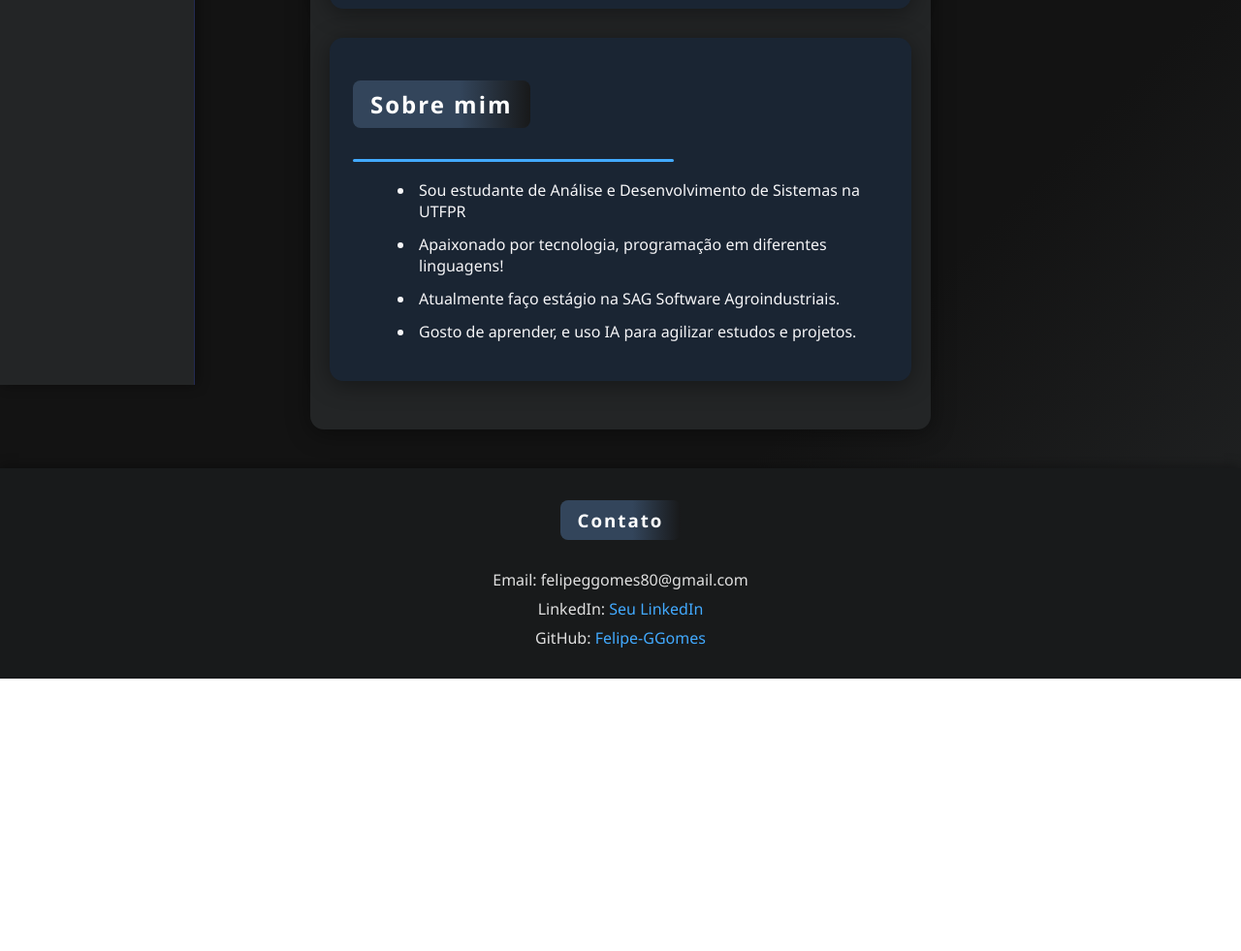
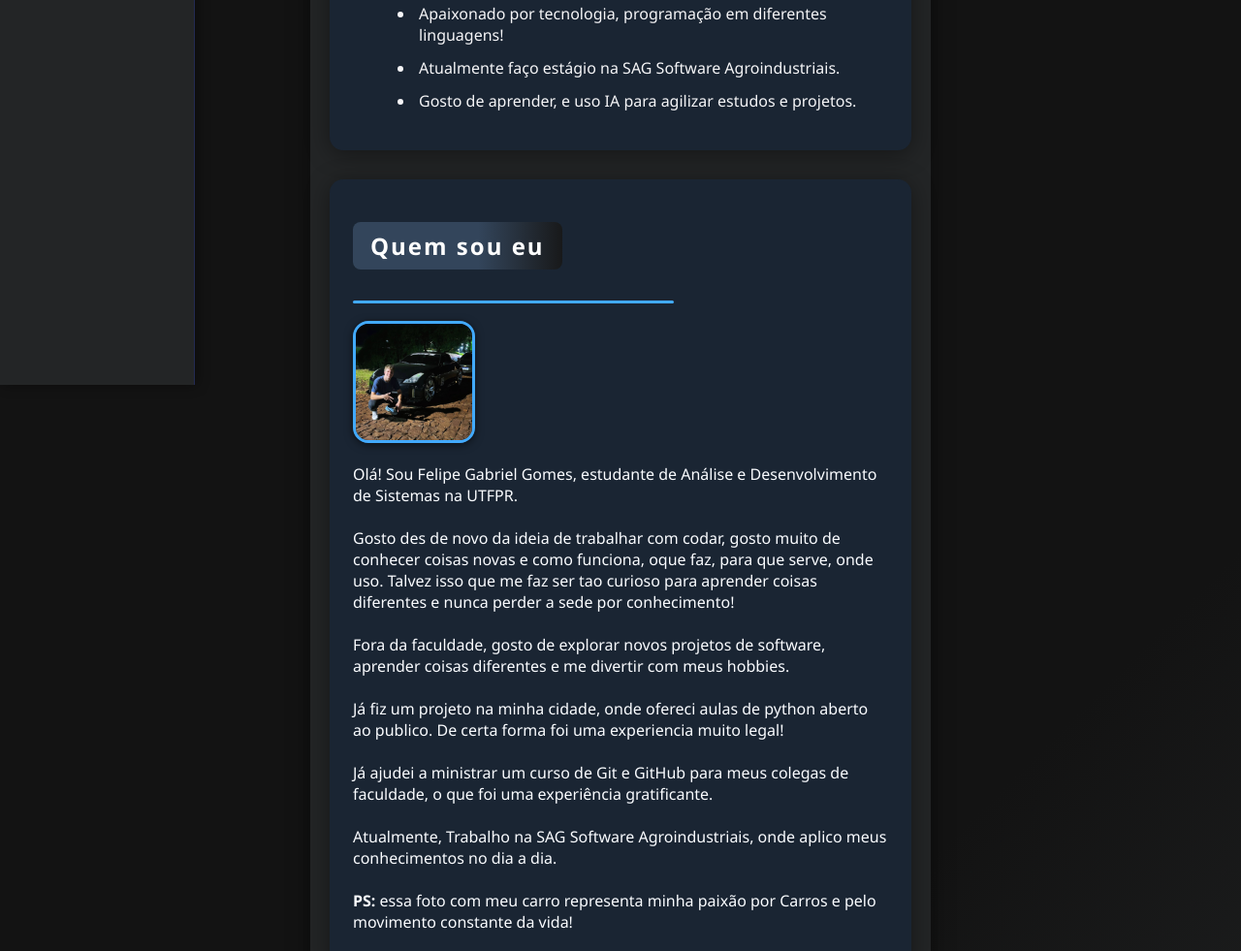
Before and after one commit to Felipe-GGomes/Repositorio_site, a plain HTML site: page index.html in a window 1280 px wide. Shown: the part 443-1424 px from the top of the page at 97% size. Before the commit the page ends 1143 px from the top, so only its background shows below. Drawn offline with Linux system fonts and the light colour scheme.

Commit message:
Adicionando sobre mim, adicionando foto adicionando algums animações legais, adicionando ideis! ainda nao usei js apenas html e css!

```diff
--- a/index.html
+++ b/index.html
@@ -6,6 +6,7 @@
     <title>Sobre Felipe Gabriel Gomes</title>
     <link rel="stylesheet" href="https://cdnjs.cloudflare.com/ajax/libs/font-awesome/6.4.2/css/all.min.css">
     <link rel="stylesheet" href="style.css">
+    <link rel="JavaScript" href="script.js">
 </head>
 
 <body>
@@ -24,6 +25,50 @@
         </ul>
     </nav>
     <main>
+        <section id="Sobre">
+            <h2>Sobre mim</h2>
+            <hr class="linha-branca">
+            <ul class="topicos">
+                <li>Sou estudante de Análise e Desenvolvimento de Sistemas na UTFPR</li>
+                <li>Apaixonado por tecnologia, programação em diferentes linguagens!</li>
+                <li>Atualmente faço estágio na SAG Software Agroindustriais.</li>
+                <li>Gosto de aprender, e uso IA para agilizar estudos e projetos.</li>
+            </ul>
+        </section>
+        <section id="quem">
+            <h2>Quem sou eu</h2>
+            <hr class="linha-branca">
+            <img src="fotos/eucarro.jpg" alt="Felipe Gabriel Gomes no carro" class="foto-quemsou">
+            <div class="quemsou-container">
+                <div class="texto-quemsou">
+                    <p>
+                        Olá! Sou Felipe Gabriel Gomes, estudante de Análise e Desenvolvimento de Sistemas na UTFPR. <br>
+                        <br>
+                        Gosto des de novo da ideia de trabalhar com codar, gosto muito de conhecer coisas novas e como
+                        funciona, oque faz, para que serve, onde uso. Talvez isso que me faz ser tao curioso para
+                        aprender
+                        coisas diferentes e nunca perder a sede por conhecimento!<br>
+                        <br>
+                        Fora da faculdade, gosto de explorar novos projetos de software, aprender coisas diferentes e me
+                        divertir com meus hobbies.<br>
+                        <br>
+                        Já fiz um projeto na minha cidade, onde ofereci aulas de python aberto ao publico. De certa
+                        forma
+                        foi uma experiencia muito legal!<br>
+                        <br>
+                        Já ajudei a ministrar um curso de Git e GitHub para meus colegas de faculdade, o que foi uma
+                        experiência gratificante.<br>
+                        <br>
+                        Atualmente, Trabalho na SAG Software Agroindustriais, onde aplico meus conhecimentos no dia
+                        a dia.<br>
+                        <br>
+                        <strong>PS:</strong> essa foto com meu carro representa minha paixão por Carros e pelo
+                        movimento constante da vida!
+                    </p>
+                </div>
+            </div>
+        </section>
+
         <section id="linguagens">
             <h2>Linguagens</h2>
             <hr class="linha-branca">
@@ -34,16 +79,6 @@
             <i class="fab fa-js" style="color: #f0db4f;" title="JavaScript"></i>
             </p>
         </section>
-    <section id="Sobre">
-      <h2>Sobre mim</h2>
-      <hr class="linha-branca">
-      <ul class="topicos">
-        <li>Sou estudante de Análise e Desenvolvimento de Sistemas na UTFPR</li>
-        <li>Apaixonado por tecnologia, programação em diferentes linguagens!</li>
-        <li>Atualmente faço estágio na SAG Software Agroindustriais.</li>
-        <li>Gosto de aprender, e uso IA para agilizar estudos e projetos.</li>
-      </ul>
-    </section>
     </main>
     <footer>
         <h3>Contato</h3>
@@ -53,6 +88,14 @@
             <li>GitHub: <a href="https://github.com/Felipe-GGomes" target="_blank">Felipe-GGomes</a></li>
         </ul>
     </footer>
+    <script>
+        // JavaScript para ampliar a foto ao clicar
+        const foto = document.querySelector('.foto-quemsou');
+        foto.addEventListener('click', function () {
+            foto.classList.toggle('ampliada');
+        });
+    </script>
+
 </body>
 
 </html>
--- /dev/null
+++ b/script.js
@@ -0,0 +1,6 @@
+<script>
+const foto = document.querySelector('.foto-quemsou');
+foto.addEventListener('click', function() {
+  foto.classList.toggle('ampliada');
+});
+</script>
--- a/style.css
+++ b/style.css
@@ -164,3 +164,34 @@ button:hover, button:focus {
   transform: scale(1.2) rotate(-10deg);
   transition: transform 0.3s;
 }
+
+.quemsou-container {
+  display: flex;
+  align-items: center;
+  gap: 24px;
+  flex-wrap: wrap;
+}
+
+.foto-quemsou {
+  width: 120px;
+  height: 120px;
+  object-fit: cover;
+  border-radius: 16px;
+  box-shadow: 0 2px 8px #0008;
+  border: 3px solid #42aaff;
+  cursor: pointer;
+  transition: transform 0.3s, box-shadow 0.3s;
+}
+
+.foto-quemsou:hover {
+  transform: scale(3.2);
+  z-index: 999;
+  box-shadow: 0 8px 32px #000b;
+}
+
+
+
+.texto-quemsou {
+  flex: 1;
+  min-width: 200px;
+}
```
Also changed, not shown: fotos/eucarro.jpg (added). Lines whose indentation alone changed are shown as unchanged.
